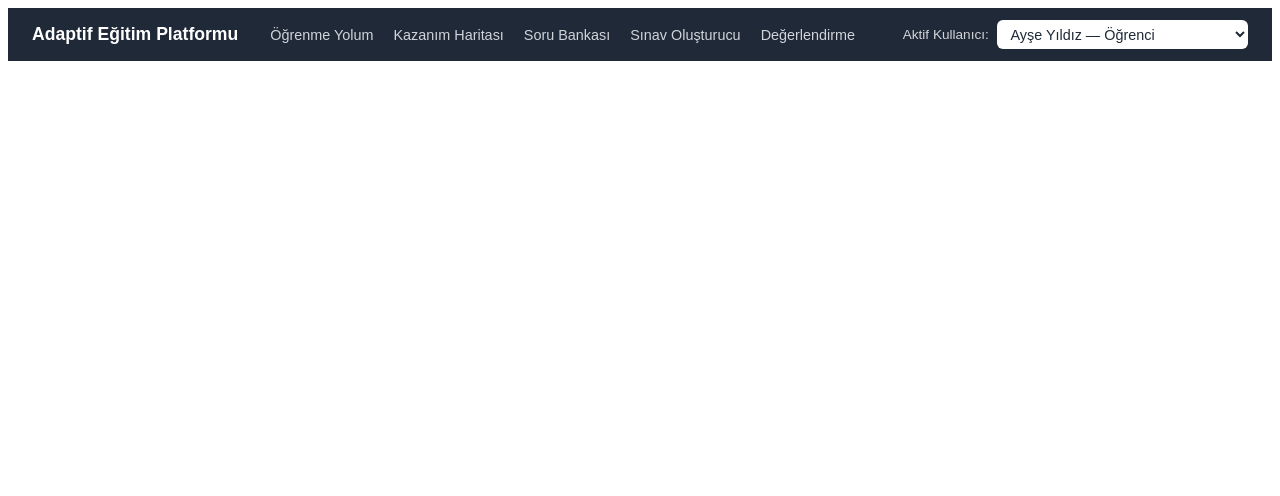
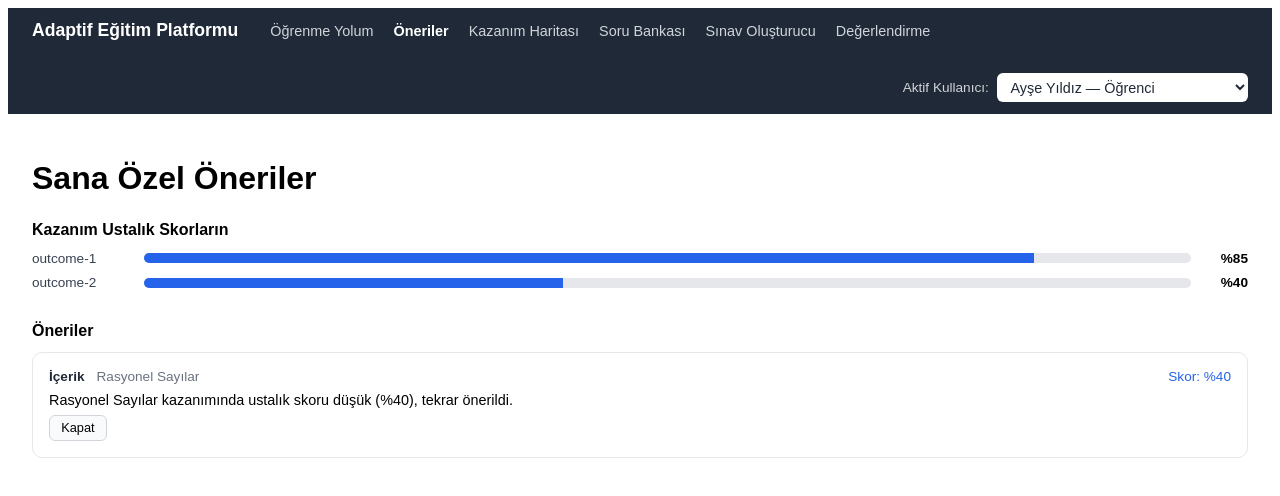
Before and after one commit to acarlarilayda/adaptif-egitim-platformu, an Angular app: page /recommendations in a window 1280 px wide. Before the commit this address led to /. Shown: the top 496 px of the page. Built offline with nearby package versions, Linux system fonts and the light colour scheme.

Commit message:
feat: Adaptif Oneri modulu eklendi, ustalik skoru gorunumu ve oneri kapatma eklendi

```diff
--- a/src/app/app.routes.ts
+++ b/src/app/app.routes.ts
@@ -4,6 +4,7 @@ import { QuestionListComponent } from './features/question-bank/pages/question-l
 import { ExamBuilderComponent } from './features/exam-builder/pages/exam-builder/exam-builder.component';
 import { LearningPathComponent } from './features/learning-path/pages/learning-path/learning-path.component';
 import { GradingListComponent } from './features/grading/pages/grading-list/grading-list.component';
+import { RecommendationListComponent } from './features/recommendations/pages/recommendation-list/recommendation-list.component';
 
 export const routes: Routes = [
   { path: '', redirectTo: 'outcomes', pathMatch: 'full' },
@@ -12,4 +13,5 @@ export const routes: Routes = [
   { path: 'exam-builder', component: ExamBuilderComponent },
   { path: 'learning-path', component: LearningPathComponent },
   { path: 'grading', component: GradingListComponent },
+  { path: 'recommendations', component: RecommendationListComponent },
 ];
--- /dev/null
+++ b/src/app/features/recommendations/data-access/recommendation.repository.ts
@@ -0,0 +1,54 @@
+import { Injectable } from '@angular/core';
+import { Observable } from 'rxjs';
+import { mockRequest } from '../../../core/api/mock-transport';
+import { Recommendation } from '../../../shared/models/recommendation.model';
+import { MasteryScore } from '../../../shared/models/mastery-score.model';
+import { MOCK_RECOMMENDATIONS } from '../../../core/api/mock-data/recommendations.mock-data';
+import { MOCK_MASTERY_SCORES } from '../../../core/api/mock-data/mastery-scores.mock-data';
+import { MOCK_LEARNING_OUTCOMES } from '../../../core/api/mock-data/learning-outcomes.mock-data';
+
+export interface RecommendationView {
+  recommendation: Recommendation;
+  outcomeTitle: string;
+}
+
+@Injectable({ providedIn: 'root' })
+export class RecommendationRepository {
+  private recommendations: Recommendation[] = [...MOCK_RECOMMENDATIONS];
+  private masteryScores: MasteryScore[] = [...MOCK_MASTERY_SCORES];
+
+  getRecommendationsForStudent(studentId: string): Observable<RecommendationView[]> {
+    return mockRequest(() => {
+      return this.recommendations
+        .filter((r) => r.studentId === studentId && !r.isDismissed)
+        .map((recommendation) => {
+          const outcome = MOCK_LEARNING_OUTCOMES.find(
+            (o) => o.id === recommendation.outcomeId
+          );
+          return {
+            recommendation,
+            outcomeTitle: outcome ? outcome.title : recommendation.outcomeId,
+          };
+        });
+    });
+  }
+
+  getMasteryScoresForStudent(studentId: string): Observable<MasteryScore[]> {
+    return mockRequest(() =>
+      this.masteryScores.filter((m) => m.studentId === studentId)
+    );
+  }
+
+  /**
+   * Adaptif öneri tamamlanmış veya kilitli
+   * içeriği yeniden önermemelidir.Bu metod öneriyi kapatır.
+   */
+  dismissRecommendation(recommendationId: string): Observable<void> {
+    return mockRequest(() => {
+      const rec = this.recommendations.find((r) => r.id === recommendationId);
+      if (rec) {
+        rec.isDismissed = true;
+      }
+    });
+  }
+}
--- /dev/null
+++ b/src/app/features/recommendations/pages/recommendation-list/recommendation-list.component.html
@@ -0,0 +1,54 @@
+<div class="rec-page">
+  <h1>Sana Özel Öneriler</h1>
+
+  @if (isLoading()) {
+    <p class="rec-page__status">Yükleniyor...</p>
+  } @else if (hasError()) {
+    <div class="rec-page__status rec-page__status--error">
+      <p>Öneriler yüklenirken bir hata oluştu.</p>
+      <button (click)="loadData()">Tekrar Dene</button>
+    </div>
+  } @else {
+    <section class="mastery-section">
+      <h2>Kazanım Ustalık Skorların</h2>
+      @if (masteryScores().length === 0) {
+        <p class="rec-page__status">Henüz hesaplanmış bir ustalık skorun yok.</p>
+      } @else {
+        <div class="mastery-grid">
+          @for (score of masteryScores(); track score.id) {
+            <div class="mastery-card">
+              <span class="mastery-card__outcome">{{ score.outcomeId }}</span>
+              <div class="mastery-card__bar">
+                <div class="mastery-card__fill" [style.width.%]="score.score"></div>
+              </div>
+              <span class="mastery-card__value">%{{ score.score }}</span>
+            </div>
+          }
+        </div>
+      }
+    </section>
+
+    <section class="recommendations-section">
+      <h2>Öneriler</h2>
+      @if (recommendations().length === 0) {
+        <p class="rec-page__status">Şu anda gösterilecek bir öneri bulunmuyor.</p>
+      } @else {
+        @for (item of recommendations(); track item.recommendation.id) {
+          <div class="rec-card">
+            <div class="rec-card__header">
+              <span class="rec-card__type">
+                {{ item.recommendation.targetType === 'content_item' ? 'İçerik' : 'Soru' }}
+              </span>
+              <span class="rec-card__outcome">{{ item.outcomeTitle }}</span>
+              <span class="rec-card__score">Skor: %{{ item.recommendation.masteryScoreAtTime }}</span>
+            </div>
+            <p class="rec-card__reason">{{ item.recommendation.reason }}</p>
+            <button class="rec-card__dismiss" (click)="dismiss(item.recommendation.id)">
+              Kapat
+            </button>
+          </div>
+        }
+      }
+    </section>
+  }
+</div>
--- /dev/null
+++ b/src/app/features/recommendations/pages/recommendation-list/recommendation-list.component.scss
@@ -0,0 +1,119 @@
+.rec-page {
+  padding: 1.5rem;
+  font-family: sans-serif;
+
+  h1 {
+    margin-bottom: 1.5rem;
+  }
+
+  h2 {
+    font-size: 1rem;
+    margin-bottom: 0.75rem;
+  }
+
+  &__status {
+    color: #6b7280;
+    font-style: italic;
+
+    &--error {
+      color: #b91c1c;
+      font-style: normal;
+
+      button {
+        margin-top: 0.5rem;
+        padding: 0.4rem 0.9rem;
+        border: none;
+        border-radius: 6px;
+        background-color: #1f2937;
+        color: white;
+        cursor: pointer;
+      }
+    }
+  }
+}
+
+.mastery-section {
+  margin-bottom: 2rem;
+}
+
+.mastery-grid {
+  display: flex;
+  flex-direction: column;
+  gap: 0.6rem;
+}
+
+.mastery-card {
+  display: flex;
+  align-items: center;
+  gap: 0.75rem;
+
+  &__outcome {
+    width: 100px;
+    font-size: 0.85rem;
+    color: #374151;
+    flex-shrink: 0;
+  }
+
+  &__bar {
+    flex: 1;
+    height: 10px;
+    background-color: #e5e7eb;
+    border-radius: 999px;
+    overflow: hidden;
+  }
+
+  &__fill {
+    height: 100%;
+    background-color: #2563eb;
+  }
+
+  &__value {
+    width: 45px;
+    text-align: right;
+    font-size: 0.85rem;
+    font-weight: 600;
+  }
+}
+
+.rec-card {
+  border: 1px solid #e5e7eb;
+  border-radius: 10px;
+  padding: 1rem;
+  margin-bottom: 0.75rem;
+
+  &__header {
+    display: flex;
+    gap: 0.75rem;
+    align-items: center;
+    margin-bottom: 0.5rem;
+    font-size: 0.85rem;
+  }
+
+  &__type {
+    font-weight: 600;
+    color: #1f2937;
+  }
+
+  &__outcome {
+    color: #6b7280;
+  }
+
+  &__score {
+    margin-left: auto;
+    color: #2563eb;
+  }
+
+  &__reason {
+    margin: 0.4rem 0;
+    font-size: 0.9rem;
+  }
+
+  &__dismiss {
+    padding: 0.3rem 0.7rem;
+    border: 1px solid #d1d5db;
+    border-radius: 6px;
+    background-color: #f9fafb;
+    cursor: pointer;
+    font-size: 0.8rem;
+  }
+}
--- /dev/null
+++ b/src/app/features/recommendations/pages/recommendation-list/recommendation-list.component.ts
@@ -0,0 +1,64 @@
+import { Component, OnInit, signal } from '@angular/core';
+import { CommonModule } from '@angular/common';
+import { RecommendationRepository, RecommendationView } from '../../data-access/recommendation.repository';
+import { MasteryScore } from '../../../../shared/models/mastery-score.model';
+import { AuthService } from '../../../../core/auth/auth.service';
+
+@Component({
+  selector: 'app-recommendation-list',
+  standalone: true,
+  imports: [CommonModule],
+  templateUrl: './recommendation-list.component.html',
+  styleUrl: './recommendation-list.component.scss',
+})
+export class RecommendationListComponent implements OnInit {
+  readonly isLoading = signal(true);
+  readonly hasError = signal(false);
+  readonly recommendations = signal<RecommendationView[]>([]);
+  readonly masteryScores = signal<MasteryScore[]>([]);
+
+  constructor(
+    private readonly recommendationRepository: RecommendationRepository,
+    private readonly auth: AuthService
+  ) {}
+
+  ngOnInit(): void {
+    this.loadData();
+  }
+
+  loadData(): void {
+    this.isLoading.set(true);
+    this.hasError.set(false);
+
+    const studentId = this.auth.currentUser().id;
+
+    this.recommendationRepository.getRecommendationsForStudent(studentId).subscribe({
+      next: (recommendations) => {
+        this.recommendations.set(recommendations);
+
+        this.recommendationRepository.getMasteryScoresForStudent(studentId).subscribe({
+          next: (scores) => {
+            this.masteryScores.set(scores);
+            this.isLoading.set(false);
+          },
+          error: () => {
+            this.hasError.set(true);
+            this.isLoading.set(false);
+          },
+        });
+      },
+      error: () => {
+        this.hasError.set(true);
+        this.isLoading.set(false);
+      },
+    });
+  }
+
+  dismiss(recommendationId: string): void {
+    this.recommendationRepository.dismissRecommendation(recommendationId).subscribe({
+      next: () => {
+        this.loadData();
+      },
+    });
+  }
+}
--- a/src/app/shared/components/topbar/topbar.component.html
+++ b/src/app/shared/components/topbar/topbar.component.html
@@ -5,6 +5,7 @@
 
  <nav class="topbar__nav">
     <a routerLink="/learning-path" routerLinkActive="active">Öğrenme Yolum</a>
+    <a routerLink="/recommendations" routerLinkActive="active">Öneriler</a>
     <a routerLink="/outcomes" routerLinkActive="active">Kazanım Haritası</a>
     <a routerLink="/question-bank" routerLinkActive="active">Soru Bankası</a>
     <a routerLink="/exam-builder" routerLinkActive="active">Sınav Oluşturucu</a>
```
Also changed, not shown: 1 other file (tests, documents, lock files or other folders).
